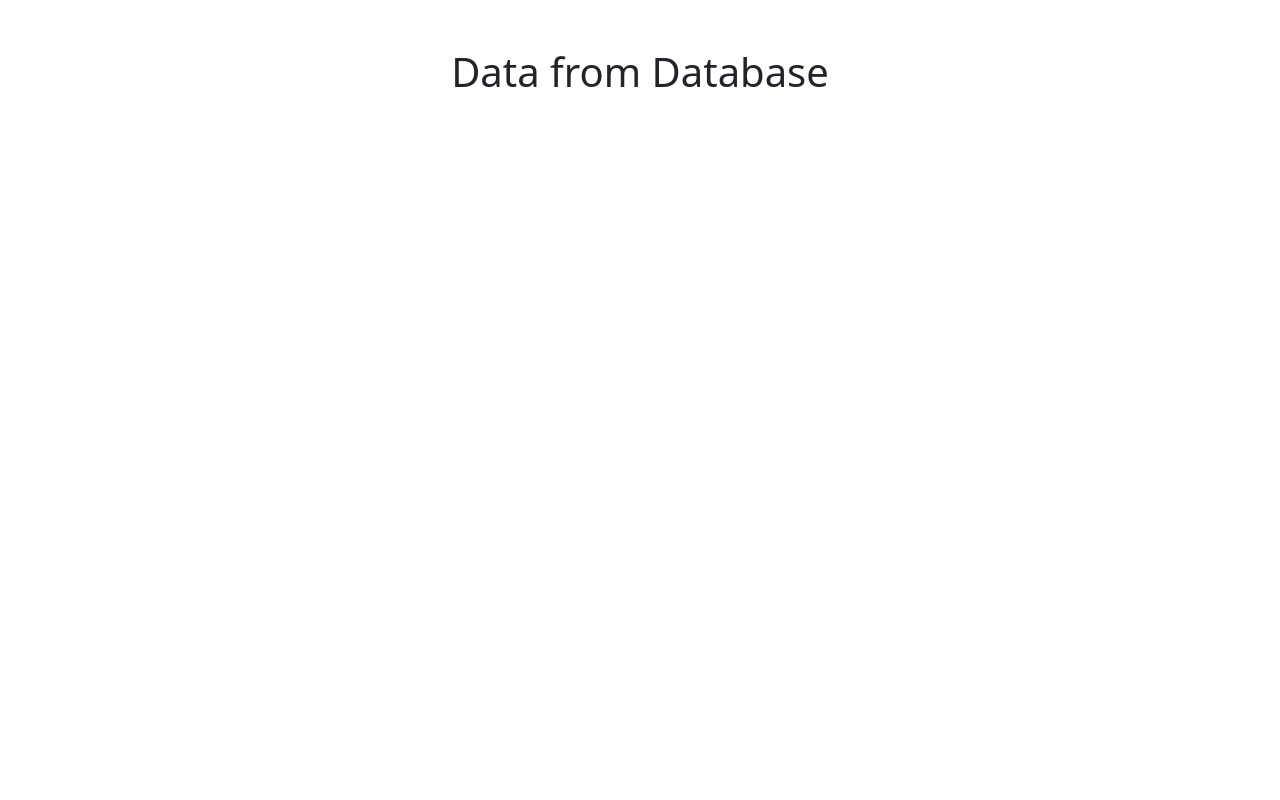
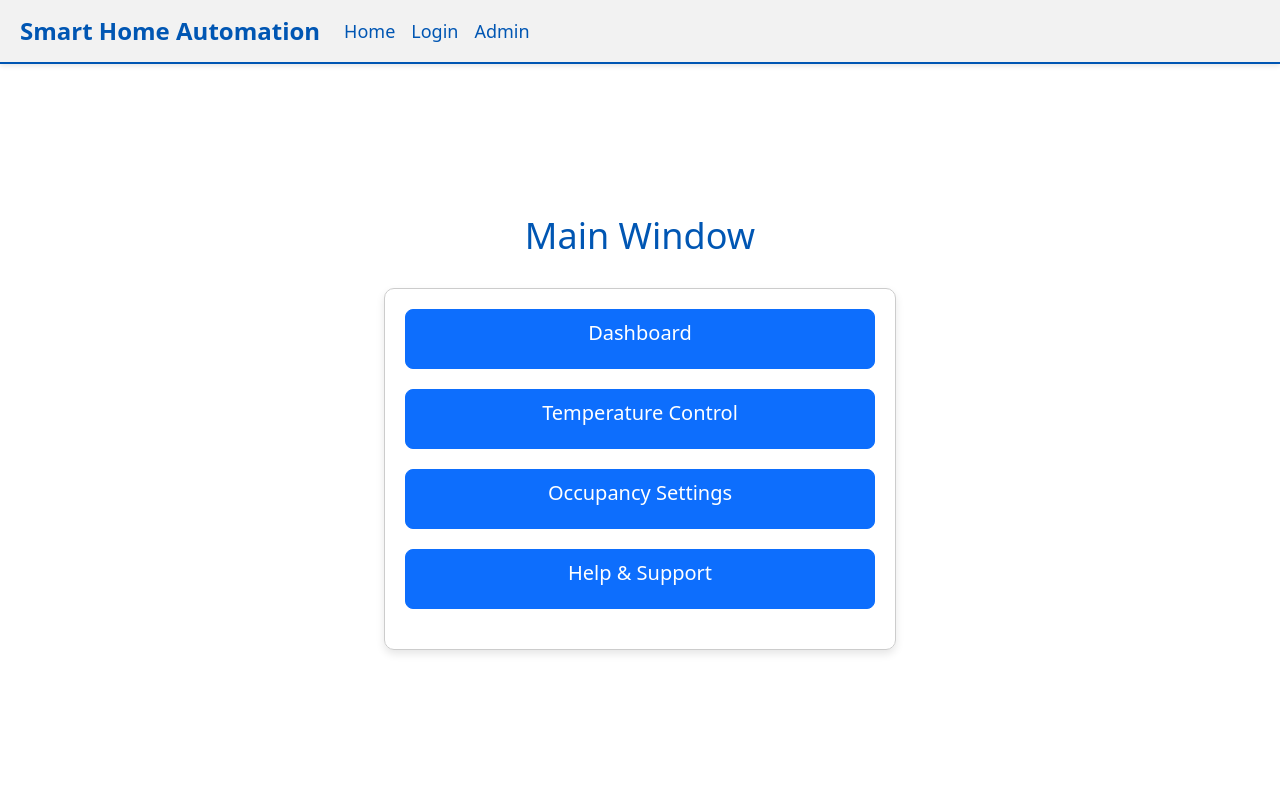
Before and after one commit to KevMP/smart-home-automation, a React (Create React App) app in the folder front-end/: page / in a window 1280 px wide. Shown: the top 800 px of the page. Built offline with nearby package versions, Linux system fonts and the light colour scheme; no server answers.

Commit message:
renaming

```diff
--- a/front-end/src/App.js
+++ b/front-end/src/App.js
@@ -9,10 +9,10 @@ function App() {
   return (
     <Router>
       <Routes>
-        <Route path="/" element={<Dashboard />} />
+        <Route path="/dashboard" element={<Dashboard />} />
         <Route path="/login" element={<Login />} />
         <Route path="/admin" element={<Admin />} />
-        <Route path='/main' element={<MainWindow />} />
+        <Route path='/' element={<MainWindow />} />
       </Routes>
     </Router>
   );
--- a/front-end/src/components/header.js
+++ b/front-end/src/components/nav.js
@@ -9,7 +9,7 @@ const Header = () => {
         boxShadow: '0px 2px 5px rgba(0,0,0,0.1)',
         paddingLeft: '20px'  // Added left padding
     }}>
-      <Navbar.Brand href="#home" style={{
+      <Navbar.Brand href="/" style={{
           color: '#0056b3',
           fontWeight: 'bold',
           fontSize: '24px'
@@ -19,14 +19,14 @@ const Header = () => {
       <Navbar.Toggle aria-controls="basic-navbar-nav" />
       <Navbar.Collapse id="basic-navbar-nav">
         <Nav className="mr-auto">
-          <Nav.Link href="#home" style={{
+          <Nav.Link href="/" style={{
               color: '#0056b3',
               fontSize: '18px'
           }}>
             Home
           </Nav.Link>
-          <Nav.Link href="#features" style={{ color: '#0056b3', fontSize: '18px' }}>Features</Nav.Link>
-          <Nav.Link href="#pricing" style={{ color: '#0056b3', fontSize: '18px' }}>Pricing</Nav.Link>
+          <Nav.Link href="/login" style={{ color: '#0056b3', fontSize: '18px' }}>Login</Nav.Link>
+          <Nav.Link href="/admin" style={{ color: '#0056b3', fontSize: '18px' }}>Admin</Nav.Link>
         </Nav>
       </Navbar.Collapse>
     </Navbar>
--- a/front-end/src/pages/MainWindow.js
+++ b/front-end/src/pages/MainWindow.js
@@ -1,7 +1,7 @@
 import React from 'react';
 import { Button, Container } from 'react-bootstrap';
-import Header from '../components/header';  // Import the Header component
-import Footer from '../components/footer';  // Import the Footer component
+import Header from '../components/nav';
+import Footer from '../components/footer';
 
 const MainWindow = () => {
   return (
@@ -31,16 +31,16 @@ const MainWindow = () => {
             borderRadius: '10px'
           }}>
             <div style={{ marginBottom: '20px' }}>
-              <Button variant="primary" size="lg" style={{ minHeight: '60px', width: '100%' }}>Dashboard</Button>
+              <Button variant="primary" size="lg" style={{ minHeight: '60px', width: '100%' }} href='/dashboard'>Dashboard</Button>
             </div>
             <div style={{ marginBottom: '20px' }}>
-              <Button variant="primary" size="lg" style={{ minHeight: '60px', width: '100%' }}>Temperature Control</Button>
+              <Button variant="primary" size="lg" style={{ minHeight: '60px', width: '100%' }} href='/temp' >Temperature Control</Button>
             </div>
             <div style={{ marginBottom: '20px' }}>
-              <Button variant="primary" size="lg" style={{ minHeight: '60px', width: '100%' }}>Occupancy Settings</Button>
+              <Button variant="primary" size="lg" style={{ minHeight: '60px', width: '100%' }} href='/settings' >Occupancy Settings</Button>
             </div>
             <div style={{ marginBottom: '20px' }}>
-              <Button variant="primary" size="lg" style={{ minHeight: '60px', width: '100%' }}>Help & Support</Button>
+              <Button variant="primary" size="lg" style={{ minHeight: '60px', width: '100%' }} href='/help' >Help & Support</Button>
             </div>
           </div>
         </div>
```
